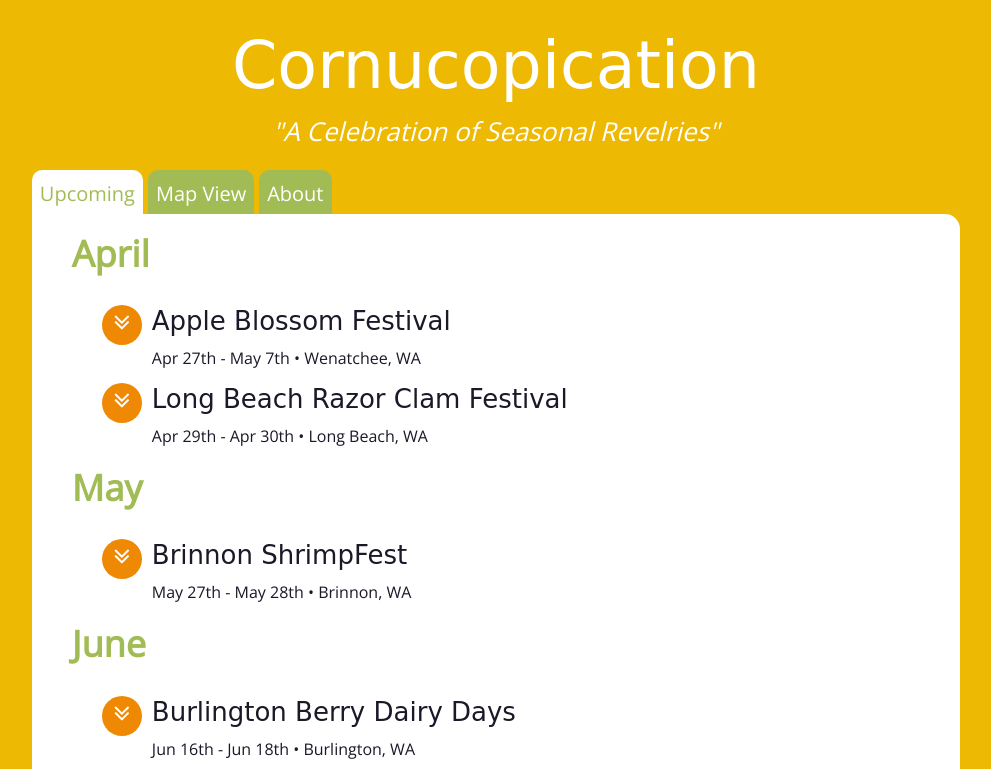
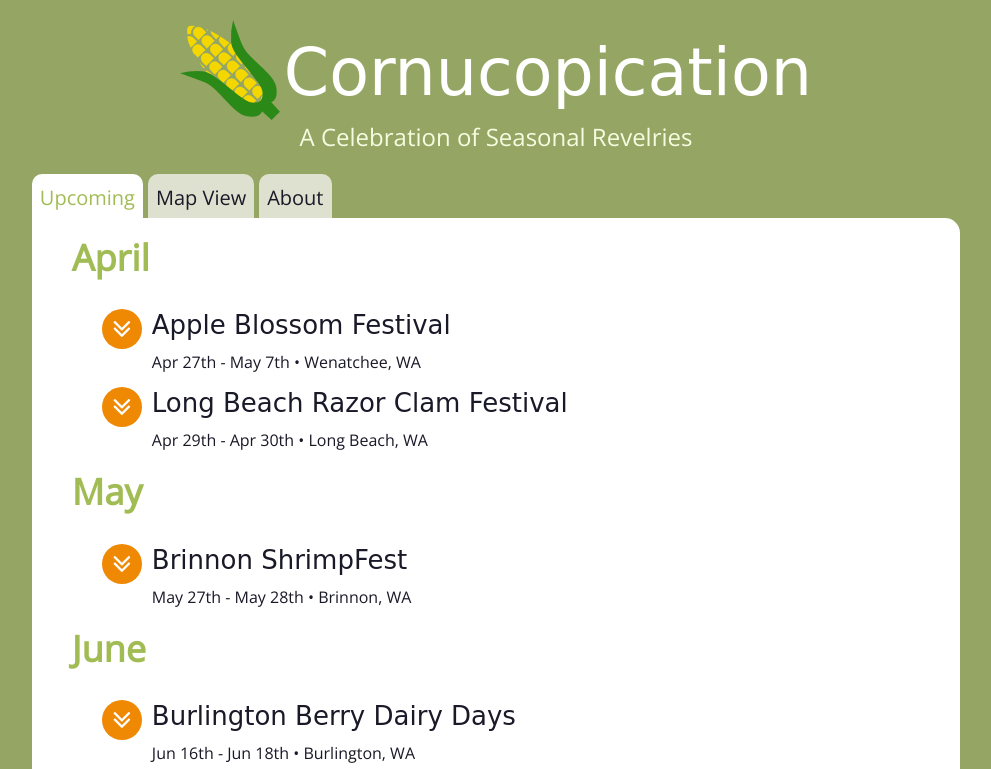
Before and after one commit to 1gb/cornucopication, a website: page index.html in a window 1280 px wide. Shown: the top 769 px of the page, without its empty margins (144-1135 px from the left). Drawn offline with nearby package versions, Linux system fonts and the light colour scheme; some packages are replaced by stand-ins of ours; a web font is replaced by a local one.

Commit message:
corn logo

```diff
--- a/css/app.css
+++ b/css/app.css
@@ -1,10 +1,14 @@
 html body {
   text-align: center;
-  background-color: #EEB902;
+  background-color: #95A664;
   /*background-color: #ffdaaa;*/
   font-family: 'Open Sans', sans-serif;
   color: #1A1928;
 }
+
+/*new bg darker green: #95A664*/
+/*light green: #DFE1D0*/
+/* old green: #a2bc55 */
 
 .top {
   margin-top: 20px;
@@ -30,9 +34,9 @@ html body {
 }
 
 .sub-title {
-  font-size: 26px;
+  font-size: 24px;
+  color: #f5fce0;
   margin-bottom: 10px;
-  font-style: italic;
 }
 
 .inner-container {
@@ -56,7 +60,7 @@ html body {
 .tabs ul li {
   padding: 10px 8px 5px;
   color: white;
-  background: #a2bc55;
+  background: #DFE1D0;
   font-size: 20px;
   float: left;
   border-top-right-radius: 10px;
@@ -68,12 +72,12 @@ html body {
 
 .tab-link {
   text-decoration: none;
-  color: white;
+  color: #1A1928;
 }
 
 .tab-link:hover {
   text-decoration: none;
-  color: #819643;
+  color: #a2bc55;
 }
 
 .tabs ul li.active {
@@ -97,7 +101,10 @@ html body {
 }
 
 .visible-section {
-  padding: 0 20px 25px;
+  padding-top: 0;
+  padding-left: 20px;
+  padding-right: 40px;
+  padding-bottom: 25px;
 }
 
 #map-list {
@@ -155,6 +162,7 @@ ul {
 
 .downIcon {
   display: inline-block;
+  font-size: 30px;
   color: white;
   border-radius: 50%;
   width: 40px;
--- a/data/festivals.json
+++ b/data/festivals.json
@@ -218,9 +218,9 @@
         "lat": 47.2144144,
         "lon": -124.2055585
       },
-    "dateStart": "2017-02-23",
-    "dateEnd": "2017-02-26",
-    "datesCertain": true,
+    "dateStart": "2018-02-23",
+    "dateEnd": "2018-02-26",
+    "datesCertain": false,
     "type": "dessert",
     "desc": "This is a fun, family festival offering something for every chocolate lover!  There are chocolate vendors, artists, and crafters.  You can attend a cooking class or enter your favorite recipe in the recipe contest.  How about entering an eating contest?  You can do all this and so much more.  Attendees will find chocolate that is gluten free, dairy free, vegan, organic, fair trade, raw and even healthy treats for your favorite furry friends."
   },
--- a/index.html
+++ b/index.html
@@ -6,12 +6,11 @@
 			<title>Cornucopication - Seasonal Revelries</title>
 			<meta name="description" content="A collection of events which embody the spirit of small town festivals celebrating locally produced goods or crops, especially those which are edible such as fruits or seafood.">
 			<meta name="viewport" content="width=device-width, initial-scale=1, maximum-scale=1, user-scalable=no">
-			<link rel="stylesheet" href="css/normalize.css">
-			<link rel="stylesheet" href="../css/main.css">
-			<link rel="stylesheet" href="css/app.css">
+			<link rel="stylesheet" href="../css/normalize.css">
 			<link rel="stylesheet" href="css/bootstrap.min.css">
 			<link rel="stylesheet" href="css/bootstrap-theme.min.css">
 			<link rel="stylesheet" href="css/font-awesome.min.css">
+			<link rel="stylesheet" href="css/app.css">
 			<link href="https://fonts.googleapis.com/css?family=Open+Sans|Patua+One" rel="stylesheet">
 		</head>
 	<body>
@@ -21,11 +20,11 @@
 			<div class="container-fluid">
 				<div class="row">
 					<div class="top">
-						<!-- <div class="title-image"><img src="img/corny1.gif"></div> -->
+						<div class="title-image"><img src="img/corn.svg"></div>
 						<div class="page-title">
 							Cornucopication
 						</div>
-						<div class="sub-title">"A Celebration of Seasonal Revelries"</div>
+						<div class="sub-title">A Celebration of Seasonal Revelries</div>
 					</div>
 				</div>
 			</div>
@@ -48,14 +47,6 @@
 								</ul>
 							</div>
 							<div class="main">
-								<script type="text/html" id="template">
-									<h1>My Favorite European Cities</h1>
-									<ul>
-										{{#cities}}
-										<li>{{name}}</li>
-										{{/cities}}
-									</ul>
-								</script>
 								<div class="visible-section" id="date-list">
 								</div>
 								<div class="visible-section" id="map-list">
--- a/js/main.js
+++ b/js/main.js
@@ -57,15 +57,15 @@ $(document).ready(function() {
       var thisMonth = element.monthString.toLowerCase();
       var downIcon = '<span class="downIcon"><i class="fa fa-angle-double-down" aria-hidden="true"></i></span>';
       var eventUrl = '<div class="event-url"><a href="' + element.url + '" target="_blank">Visit the ' + element.name + ' Website</a></div>';
-      var calendar = '<span class="addtocalendar atc-style-blue">' + // From http://addtocalendar.com/
-              '<var class="atc_event">' +
-                  '<var class="atc_date_start">' + '</var>' +
-                  '<var class="atc_date_end">2016-05-04 18:00:00</var>' +
-                  '<var class="atc_title">Star Wars Day Party</var>' +
-                  '<var class="atc_description">May the force be with you</var>' +
-                  '<var class="atc_location">Tatooine</var>' +
-              '</var>' +
-          '</span>';
+      // var calendar = '<span class="addtocalendar atc-style-blue">' + // From http://addtocalendar.com/
+      //         '<var class="atc_event">' +
+      //             '<var class="atc_date_start">' + '</var>' +
+      //             '<var class="atc_date_end">2016-05-04 18:00:00</var>' +
+      //             '<var class="atc_title">Star Wars Day Party</var>' +
+      //             '<var class="atc_description">May the force be with you</var>' +
+      //             '<var class="atc_location">Tatooine</var>' +
+      //         '</var>' +
+      //     '</span>';
 
       // If a month section doesn't exist, create one
       if ( document.getElementById(thisMonth) === null ) {
```
Also changed, not shown: img/corn.svg (added), img/logo.svg (added).
